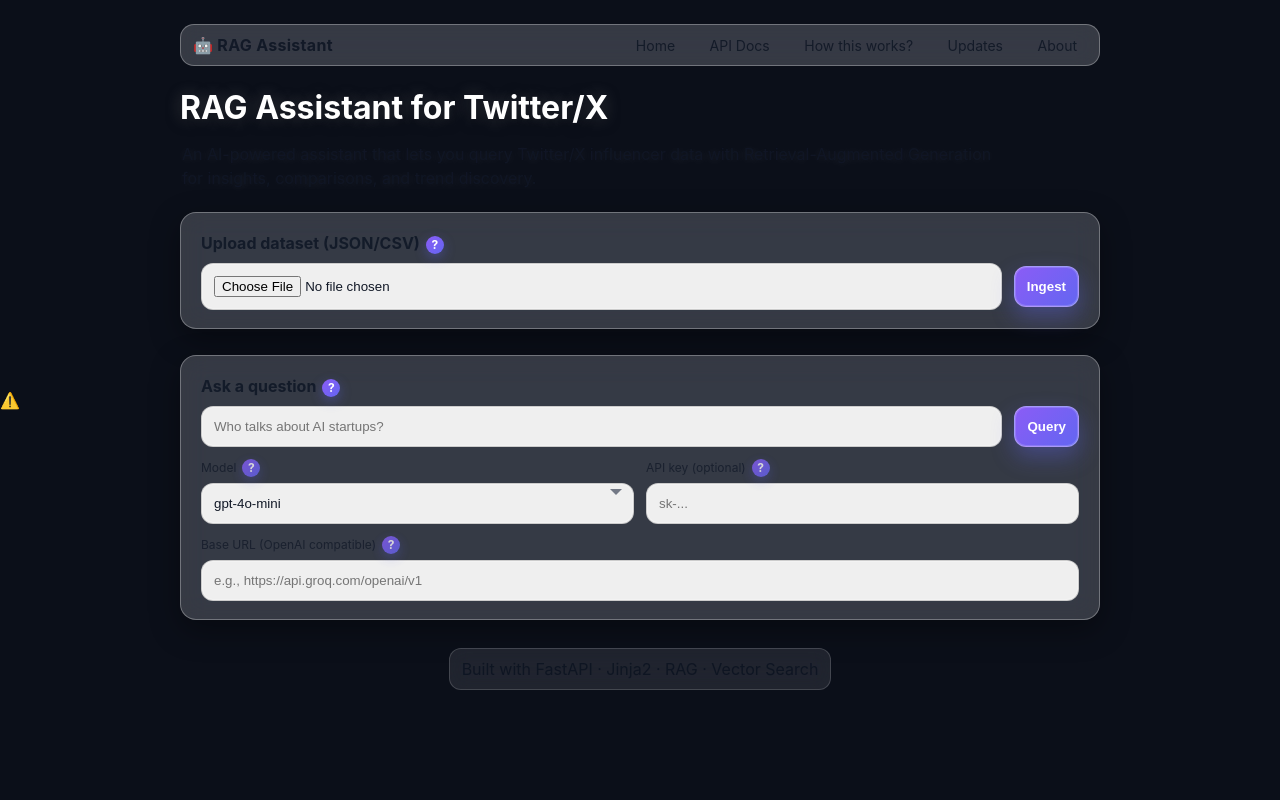
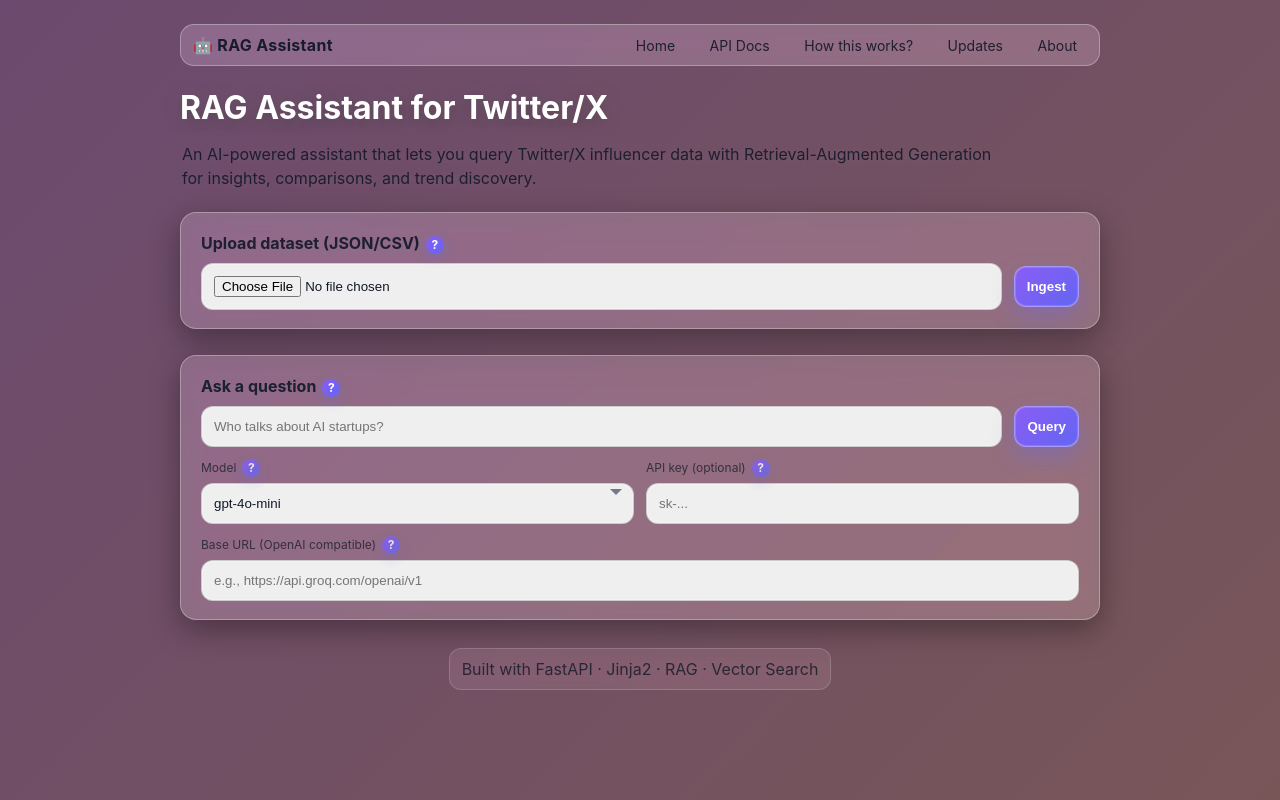
Before and after one commit to sid-2209/rag-assistant-twitter-x-influencer-knowledge-base, a Python web app: template app/templates/index.html in a window 1280 px wide. Run offline with Jinja, Linux system fonts and the light colour scheme; the template is opened without the code that fills it, so the values that code supplies are empty.

Commit message:
feat: set beautiful gradient background (#a770ef → #cf8bf3 → #fdb99b) with 50% opacity, remove all CDN calls

```diff
--- a/app/templates/index.html
+++ b/app/templates/index.html
@@ -8,7 +8,27 @@
       *, *::before, *::after{ box-sizing: border-box }
       body{
         font-family: -apple-system, BlinkMacSystemFont, Segoe UI, Roboto, Helvetica, Arial, sans-serif;
-        margin: 24px; background:#0B0F19; color:#E5E7EB; line-height: 1.5;
+        margin: 24px;
+        background: linear-gradient(135deg, #a770ef 0%, #cf8bf3 50%, #fdb99b 100%);
+        background-size: 400% 400%;
+        animation: gradientShift 15s ease infinite;
+        color:#E5E7EB; line-height: 1.5;
+        position: relative;
+      }
+      body::before {
+        content: '';
+        position: fixed;
+        top: 0;
+        left: 0;
+        width: 100%;
+        height: 100%;
+        background: rgba(0, 0, 0, 0.5);
+        z-index: -1;
+      }
+      @keyframes gradientShift {
+        0% { background-position: 0% 50%; }
+        50% { background-position: 100% 50%; }
+        100% { background-position: 0% 50%; }
       }
       .container{max-width: 920px; margin: 0 auto}
       h1{margin: 0 0 10px 0; color:#ffffff; text-shadow: 0 2px 16px rgba(0,0,0,.40), 0 0 18px rgba(255,255,255,.22)}
@@ -87,15 +107,6 @@
     </style>
   </head>
   <body>
-    <script src="https://unpkg.com/@lottiefiles/lottie-player@latest/dist/lottie-player.js"></script>
-    <lottie-player
-      src="https://assets2.lottiefiles.com/packages/lf20_UJNc2t.json"
-      autoplay
-      loop
-      mode="bounce"
-      speed="0.6"
-      style="position:fixed; inset:0; width:100%; height:100%; z-index:-1; pointer-events:none; opacity:.98;">
-    </lottie-player>
     <nav class="topbar">
       <div class="nav-inner">
         <div class="brand">🤖 RAG Assistant</div>
```
